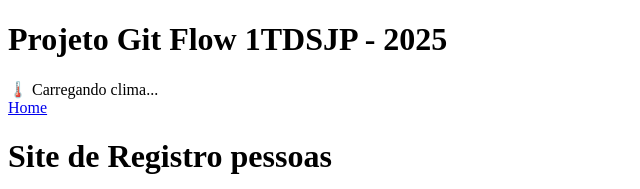
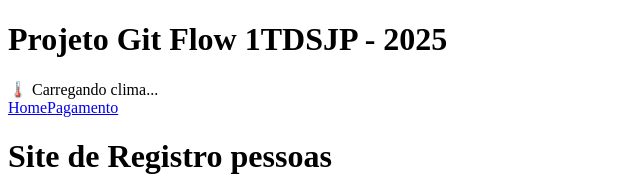
Before and after one commit to 1TDSPJ-2025/sistema-flow, a React (Vite) app in the folder sistema-flow/: page / in a window 1280 px wide. Shown: the top 189 px of the page, without its empty margins (0-640 px from the left). Built offline with nearby package versions, Linux system fonts and the light colour scheme; no server answers.

Commit message:
Feat(pagamento): Adicvionado o pagamento no menu

```diff
--- a/sistema-flow/src/components/Menu/Menu.tsx
+++ b/sistema-flow/src/components/Menu/Menu.tsx
@@ -4,6 +4,7 @@ export default function Menu() {
     return (
         <nav>
             <Link to="/">Home</Link>
+            <Link to="/pagamento">Pagamento</Link>
         </nav>
     );
 }
--- a/sistema-flow/src/routes/Pagamento/index.tsx
+++ b/sistema-flow/src/routes/Pagamento/index.tsx
@@ -1,6 +1,9 @@
 import { useState } from "react";
 
-
+const handleSubmit = (e: React.FormEvent) => {
+    e.preventDefault();
+    alert("Pagamento enviado!");
+}
 export default function Pagamento(){
     document.title = "Pagamento";
     return(
```
